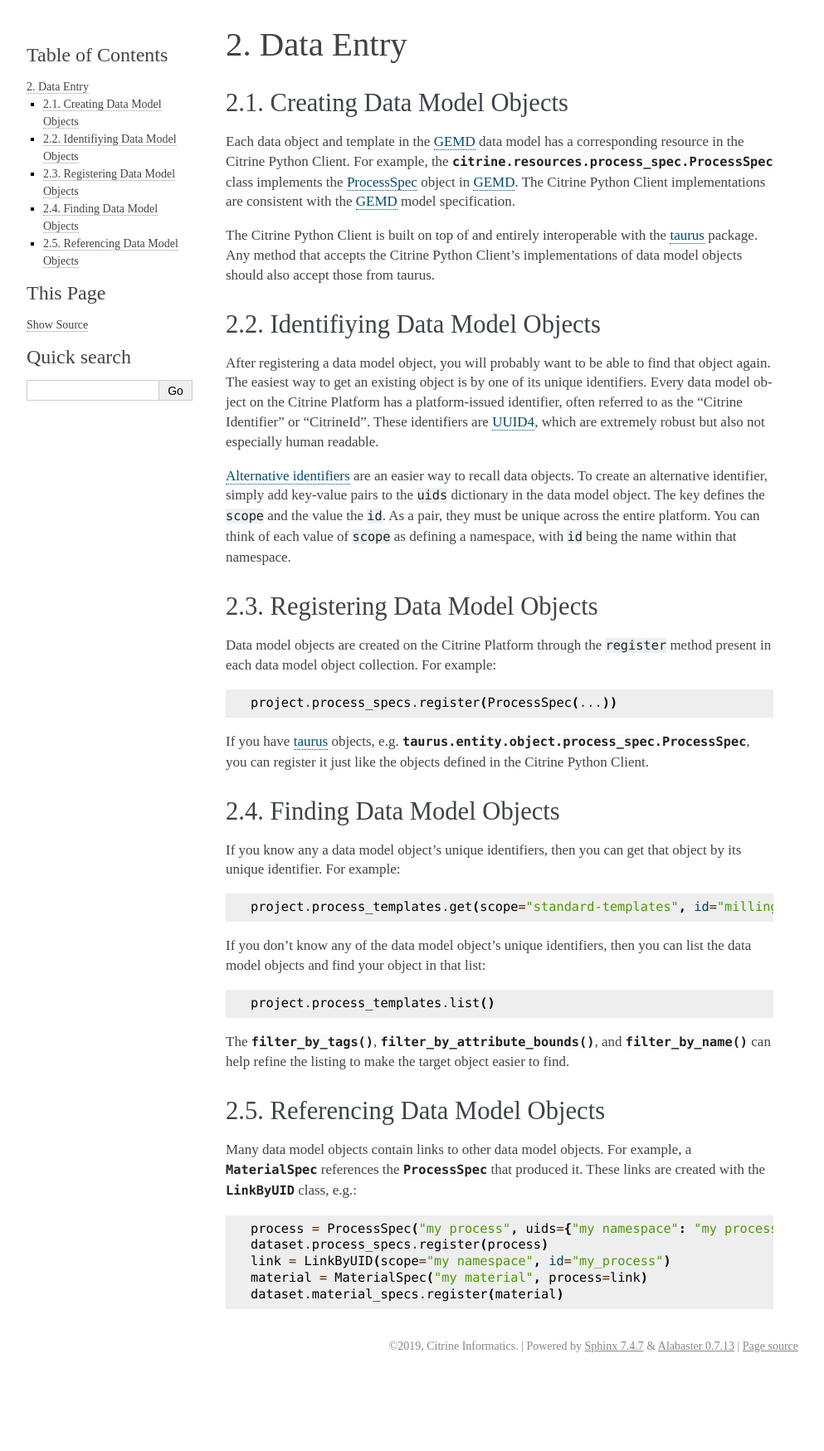
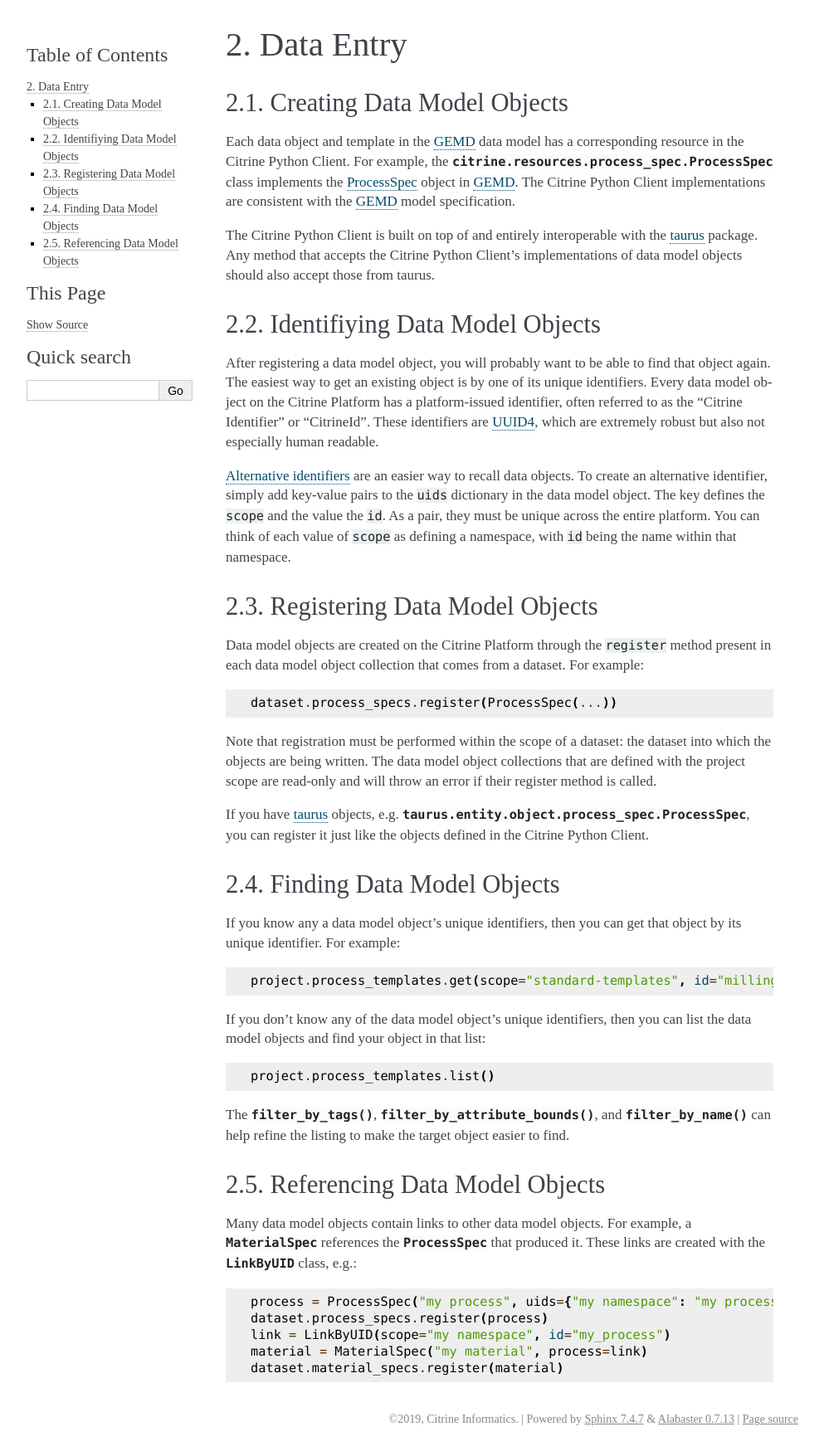
Before and after one commit to CitrineInformatics/citrine-python, a Sphinx documentation site: the page built from docs/source/data_entry.rst, in a window 1280 px wide. Shown: the whole page at 83% size, without its empty margins (148-1141 px from the left). Built offline with Sphinx 7.4.7, drawn with Linux system fonts in a browser that asks for light colours; pages that are not in the unit, such as notebooks, are missing from menus; before the commit the page ends 1661 px from its top, so only the background shows below that.

Commit message:
Only dataset-scoped data concepts collections can register
This fixes an example in the docs that would actually throw an error.

```diff
--- a/docs/source/data_entry.rst
+++ b/docs/source/data_entry.rst
@@ -32,12 +32,15 @@
 Registering Data Model Objects
 ---------------------------------
 
-Data model objects are created on the Citrine Platform through the ``register`` method present in each data model object collection.
+Data model objects are created on the Citrine Platform through the ``register`` method present in each data model object collection that comes from a dataset.
 For example:
 
 .. code-block:: python
 
-    project.process_specs.register(ProcessSpec(...))
+    dataset.process_specs.register(ProcessSpec(...))
+
+Note that registration must be performed within the scope of a dataset: the dataset into which the objects are being written.
+The data model object collections that are defined with the project scope are read-only and will throw an error if their register method is called.
 
 If you have taurus_ objects, e.g. :class:`taurus.entity.object.process_spec.ProcessSpec`, you can register it just like the objects defined in the Citrine Python Client.
 
```
